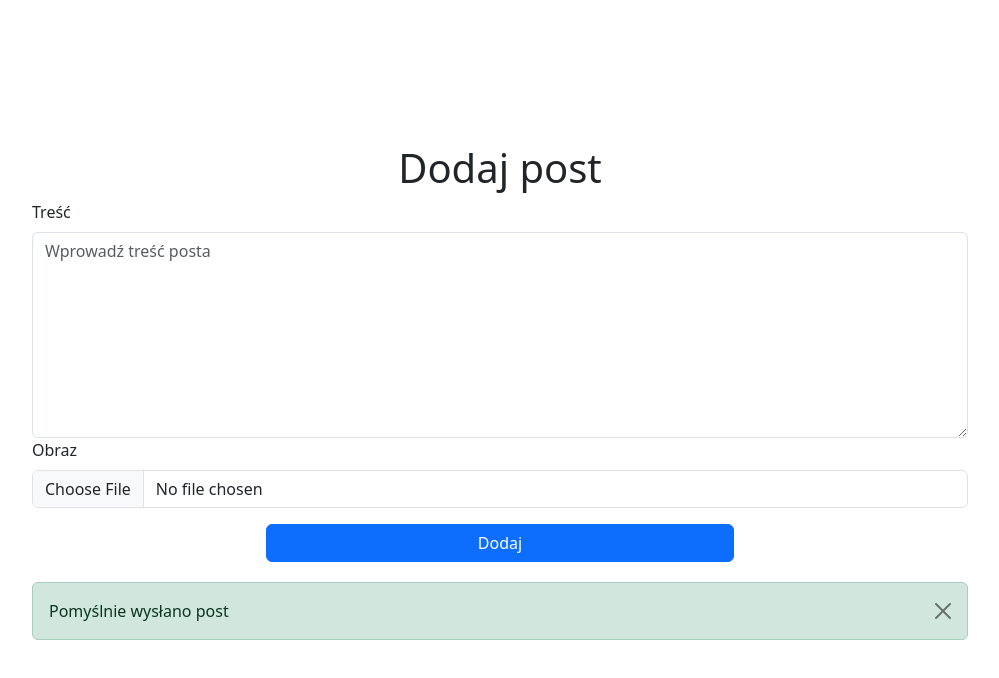
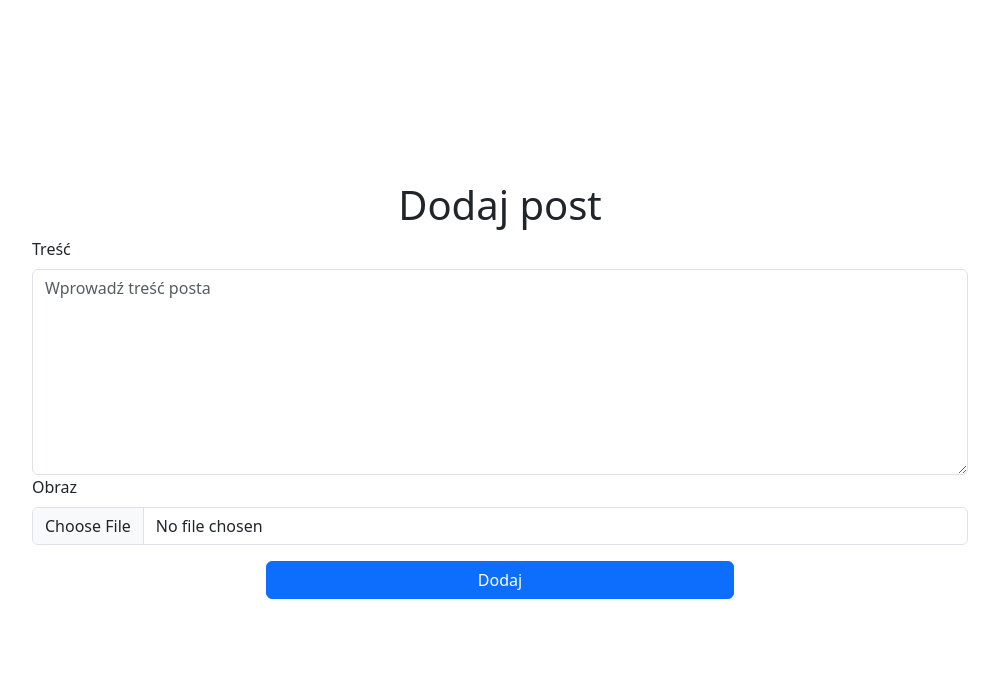
Before and after one commit to Hack2React-SocialBridge/SocialBridgeWeb, a React (Create React App) app: page / in a window 1280 px wide. Shown: the top 678 px of the page, without its empty margins (140-1139 px from the left). Built offline with nearby package versions, Linux system fonts and the light colour scheme.

Commit message:
small fix

```diff
--- a/src/pages/AddForm.js
+++ b/src/pages/AddForm.js
@@ -4,7 +4,7 @@ import { Form, Button, Alert, Container, FormGroup } from "react-bootstrap";
 import { API } from "../api/requests";
 
 export default function AddForm() {
-  const [result, setResult] = useState("success");
+  const [result, setResult] = useState("pending");
   const [content, setContent] = useState("");
   const [image, setImage] = useState(null);
 
```
